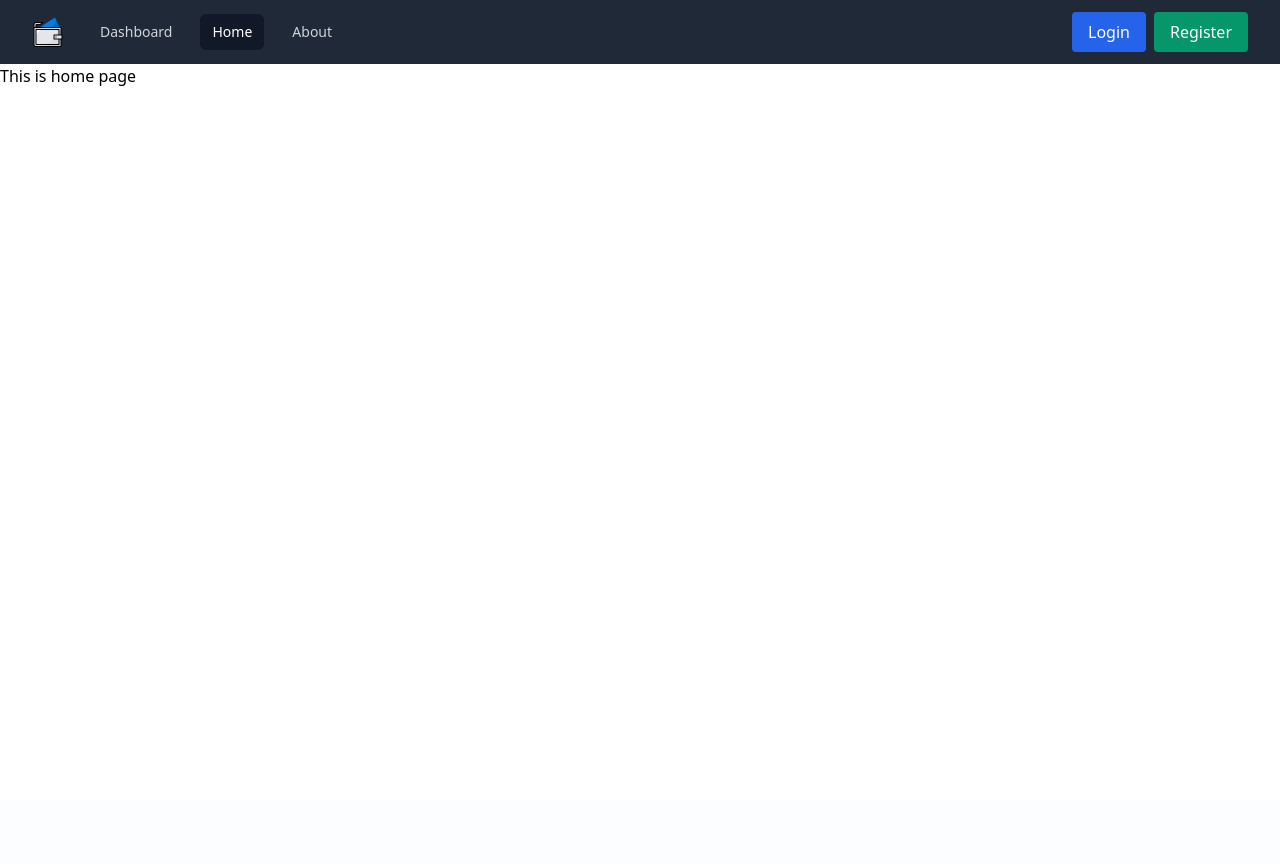
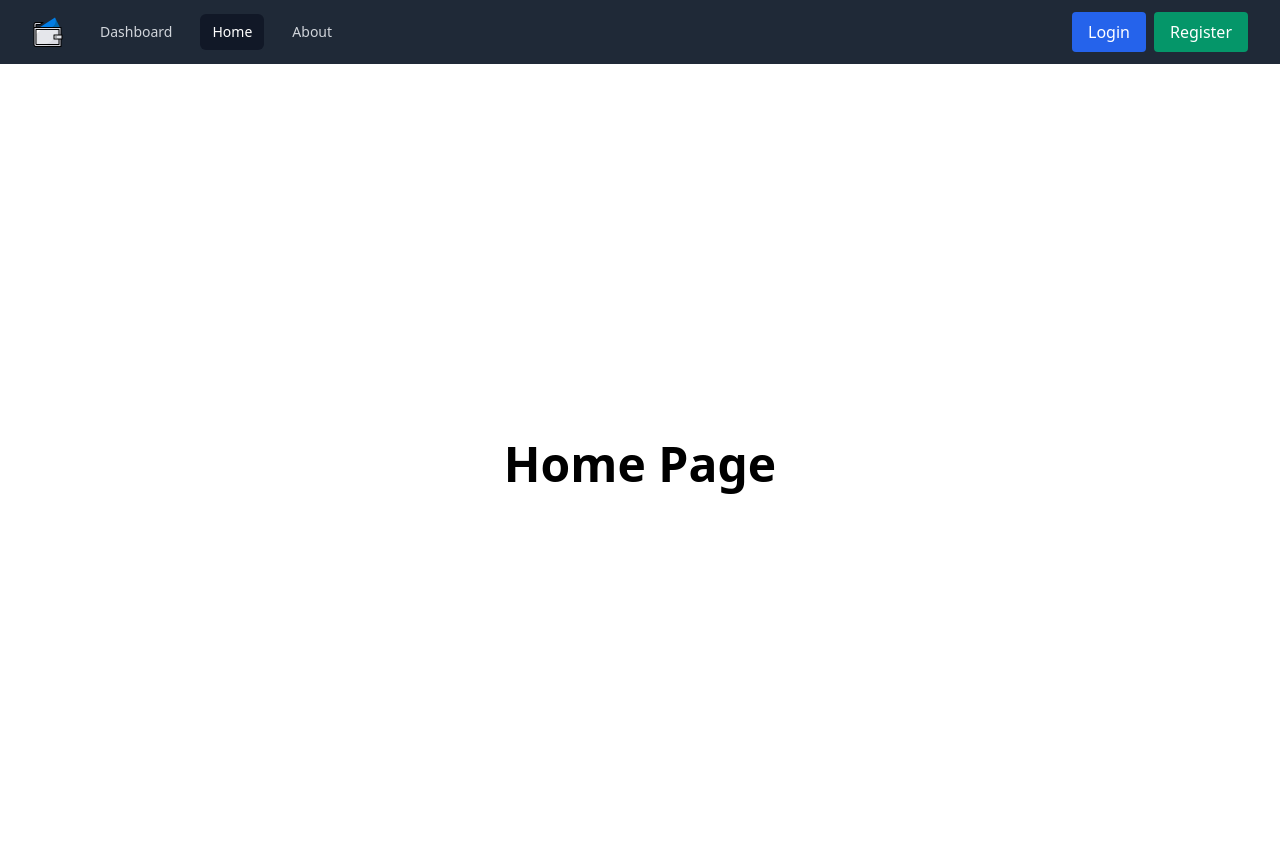
Before and after one commit to Arpit1033/Expense-Tracker-App, a Django app: page /home/ in a window 1280 px wide. Before the commit the page ends 86 px from the top, so only its background shows below. Run offline with Django 5.2, Linux system fonts and the light colour scheme; style sheets or scripts are compiled from the project's sources.

Commit message:
Base template for home page and about page for the project

```diff
--- /dev/null
+++ b/expanse_tracker_prj/myapp/templates/myapp/about.html
@@ -0,0 +1,6 @@
+{% extends "myapp/base.html" %}
+{% block body %}
+    <div class="flex items-center justify-center h-screen">
+        <h1 class="text-5xl font-bold">About Page</h1>
+    </div>
+{% endblock body %}
--- a/expanse_tracker_prj/myapp/templates/myapp/home.html
+++ b/expanse_tracker_prj/myapp/templates/myapp/home.html
@@ -1,4 +1,6 @@
 {% extends "myapp/base.html" %}
 {% block body %}
-  <h1>This is home page</h1>
+  <div class="flex items-center justify-center h-screen">
+    <h1 class="text-5xl font-bold">Home Page</h1>
+  </div>
 {% endblock body %}
```
